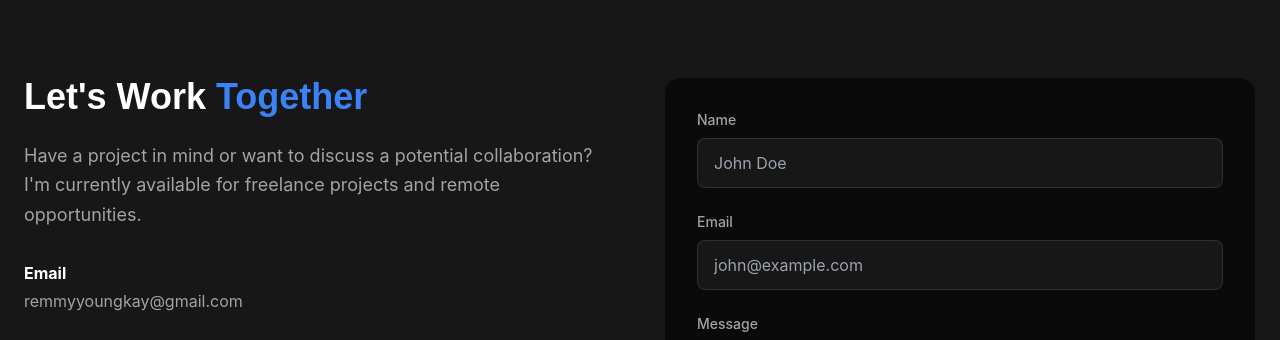
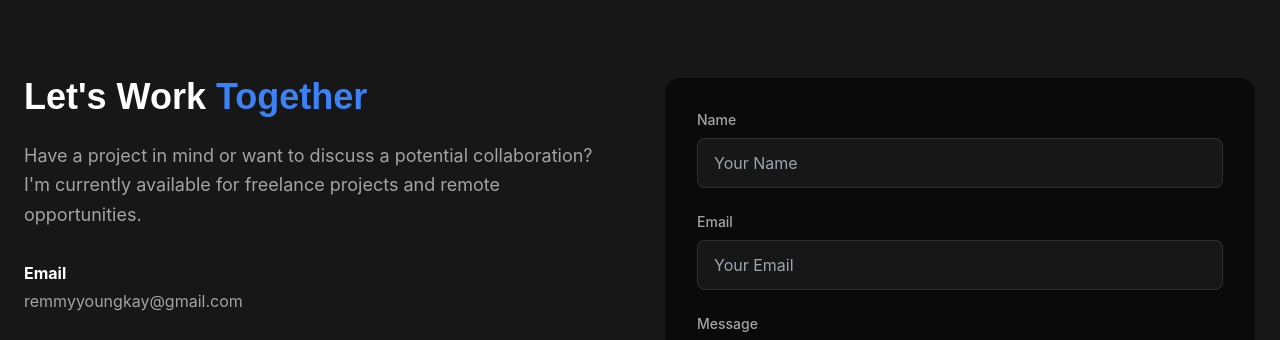
Before and after one commit to Herryking25/Remmy-Design, a React (Vite) app: page / in a window 1280 px wide. Shown: the part 3887-4227 px from the top of the page. Built offline with nearby package versions, Linux system fonts and the light colour scheme.

Commit message:
contact update

```diff
--- a/src/components/home/Contact.jsx
+++ b/src/components/home/Contact.jsx
@@ -47,11 +47,11 @@ const Contact = () => {
                     <form className="space-y-6" onSubmit={handleSubmit}>
                         <div>
                             <label htmlFor="name" className="block text-sm font-medium text-secondary mb-2">Name</label>
-                            <input type="text" id="name" className="w-full bg-surface border border-white/10 rounded-lg px-4 py-3 text-white focus:outline-none focus:border-primary transition-colors" placeholder="John Doe" />
+                            <input type="text" id="name" className="w-full bg-surface border border-white/10 rounded-lg px-4 py-3 text-white focus:outline-none focus:border-primary transition-colors" placeholder="Your Name" />
                         </div>
                         <div>
                             <label htmlFor="email" className="block text-sm font-medium text-secondary mb-2">Email</label>
-                            <input type="email" id="email" className="w-full bg-surface border border-white/10 rounded-lg px-4 py-3 text-white focus:outline-none focus:border-primary transition-colors" placeholder="john@example.com" />
+                            <input type="email" id="email" className="w-full bg-surface border border-white/10 rounded-lg px-4 py-3 text-white focus:outline-none focus:border-primary transition-colors" placeholder="Your Email" />
                         </div>
                         <div>
                             <label htmlFor="message" className="block text-sm font-medium text-secondary mb-2">Message</label>
```
